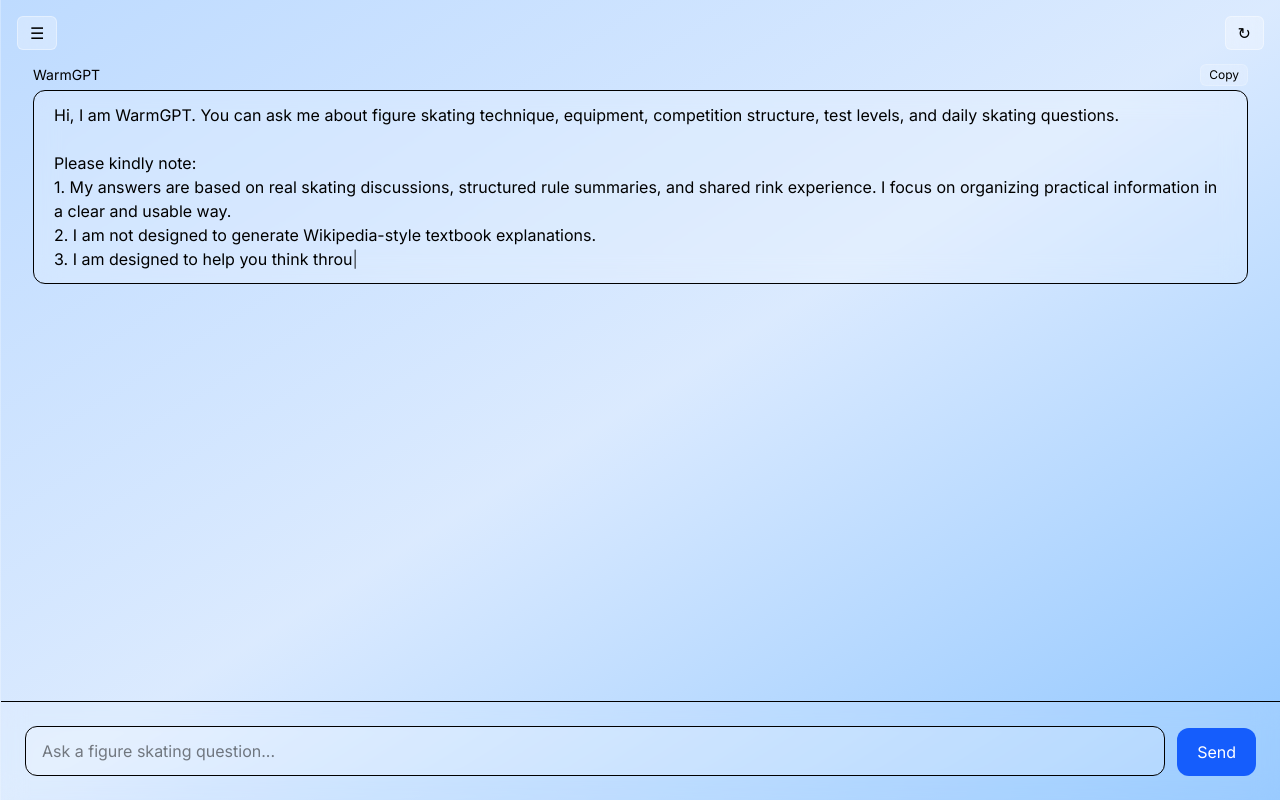
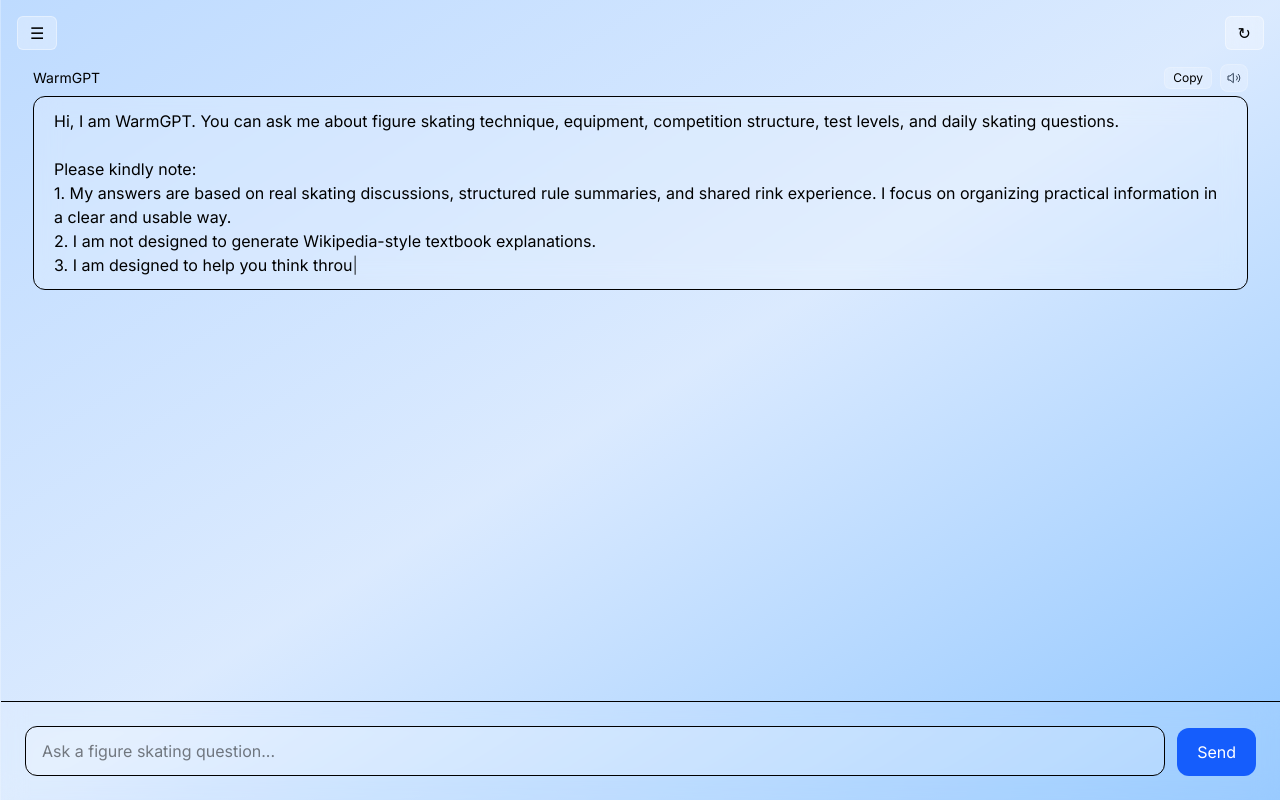
Before and after one commit to charlesl3/warmedge, a Next.js app: page / in a window 1280 px wide. Built offline with nearby package versions, Linux system fonts and the light colour scheme.

Commit message:
more wiki

```diff
--- a/app/chat/page.tsx
+++ b/app/chat/page.tsx
@@ -211,6 +211,27 @@ Please kindly note:
     }
   }
 
+  const speakText = (text: string) => {
+  if (typeof window === 'undefined') return
+  if (!('speechSynthesis' in window)) return
+
+  window.speechSynthesis.cancel() // stop previous speech if any
+
+  const utterance = new SpeechSynthesisUtterance(text)
+  utterance.rate = 1        // speed (0.5 - 2)
+  utterance.pitch = 1       // tone
+  utterance.volume = 1      // 0 - 1
+
+  // Optional: choose a specific voice
+  const voices = window.speechSynthesis.getVoices()
+  const preferred = voices.find(v =>
+    v.name.includes('Google') || v.lang.includes('en')
+  )
+  if (preferred) utterance.voice = preferred
+
+  window.speechSynthesis.speak(utterance)
+}
+
   return (
     <div className="h-[100dvh] flex bg-gradient-to-br from-blue-200 via-blue-100 to-blue-300 relative">
 
@@ -331,6 +352,35 @@ Please kindly note:
         </button>
       )}
 
+{m.role === 'assistant' && (
+  <button
+    onClick={() => speakText(m.content)}
+    title="Read aloud"
+    className="
+      flex items-center justify-center
+      h-7 w-7
+      rounded-lg
+      bg-white/20
+      border border-white/20
+      backdrop-blur-sm
+      text-slate-700
+      hover:bg-white/40
+      hover:scale-105
+      active:scale-95
+      transition-all duration-150
+    "
+  >
+    <svg
+      xmlns="http://www.w3.org/2000/svg"
+      viewBox="0 0 24 24"
+      fill="currentColor"
+      className="w-4 h-4"
+    >
+      <path d="M11 5 6 9H3v6h3l5 4V5zM15.5 8.5a5 5 0 0 1 0 7m2.5-9.5a8 8 0 0 1 0 12" stroke="currentColor" strokeWidth="1.5" fill="none" />
+    </svg>
+  </button>
+)}
+
     </div>
   )}
 
```
